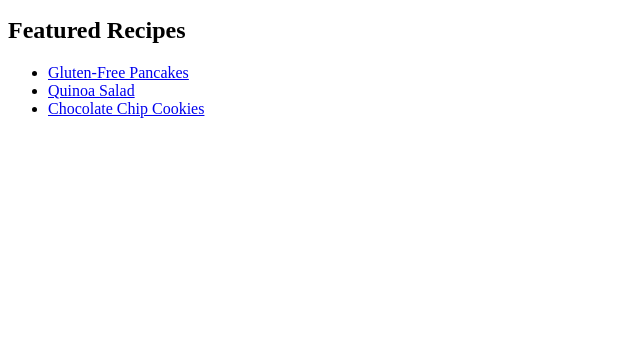
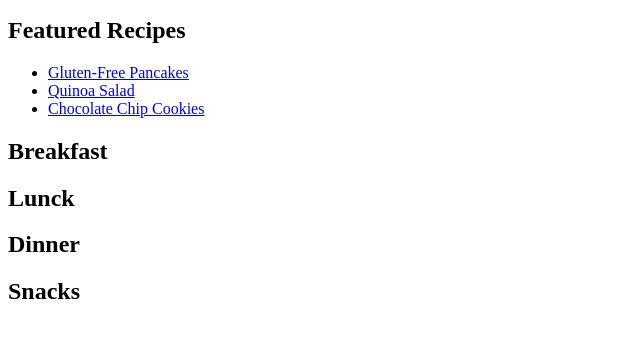
Before and after one commit to Swisskream/GF_Recipes, a plain HTML site: page index.html in a window 1280 px wide. Shown: the part 101-438 px from the top of the page, without its empty margins (0-640 px from the left). Drawn offline with Linux system fonts and the light colour scheme.

Commit message:
commit 7:12

```diff
--- a/index.html
+++ b/index.html
@@ -11,5 +11,10 @@
             <li><a href="recipe1.html">Gluten-Free Pancakes</a></li>
             <li><a href="recipe2.html">Quinoa Salad</a></li>
             <li><a href="recipe3.html">Chocolate Chip Cookies</a></li>
+        </ul>
+        <h2>Breakfast</h2>
+        <h2>Lunck</h2>
+        <h2>Dinner</h2>
+        <h2>Snacks</h2>
     </body>
 </html>
```
